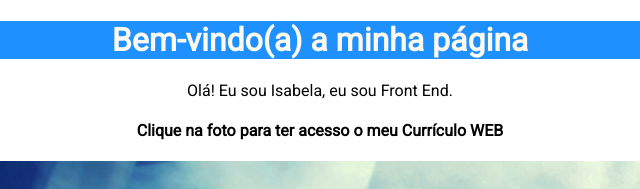
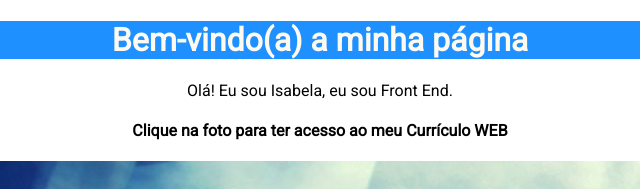
Before and after one commit to isabela121/isabela121.github.io, a plain HTML site: page index.html in a window 1280 px wide. Shown: the top 189 px of the page, 320-960 px from the left. Drawn offline with Linux system fonts and the light colour scheme.

Commit message:
Atualização

```diff
--- a/index.html
+++ b/index.html
@@ -10,7 +10,7 @@
 <body>
     <h1 style="text-align:center; background:dodgerblue; color:floralwhite; font-family: 'Roboto', sans-serif; font-size: 2em">Bem-vindo(a) a minha página</h1>
     <p style="text-align:center; font-family: 'Roboto', sans-serif; font-size: 1,5em"> Olá! Eu sou Isabela, eu sou Front End.</p>
-    <h4 style="text-align: center; font-family: 'Roboto', sans-serif; font-size: 0,5em"> Clique na foto para ter acesso o meu Currículo WEB</h4>
+    <h4 style="text-align: center; font-family: 'Roboto', sans-serif; font-size: 0,5em"> Clique na foto para ter acesso ao meu Currículo WEB</h4>
     <center>
         <a href="https://www.curriculoisabela.interatisa.com.br" target="_blank">
         <img src="imagem/isabela.jpg">
```
